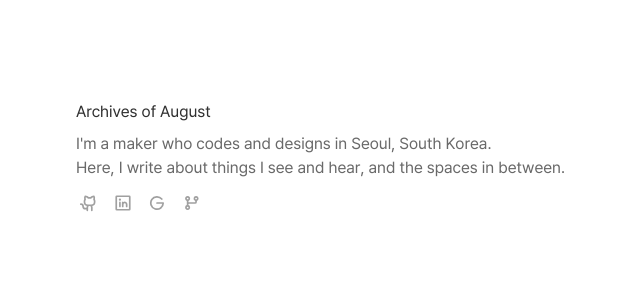
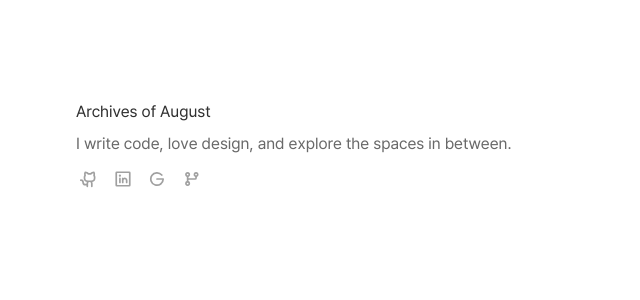
Before and after one commit to ArchivesofAugust/leegust, a Next.js app: page / in a window 1280 px wide. Shown: the top 300 px of the page, without its empty margins (284-924 px from the left). Built offline with nearby package versions, Linux system fonts and the light colour scheme.

Commit message:
Fixed title

```diff
--- a/libs/about/feature-layout/AboutLayout.tsx
+++ b/libs/about/feature-layout/AboutLayout.tsx
@@ -91,7 +91,7 @@ const AboutLayout = () => {
   ]
 
   return (
-    <Layout title="About" backHref="/">
+    <Layout title="About" hoverTitle="leegust" backHref="/">
       <div className={cx('container')}>
         {sections.map((section, index) => (
           <div key={index} className={cx('section')}>
--- a/libs/home/feature-layout/HomeLayout.tsx
+++ b/libs/home/feature-layout/HomeLayout.tsx
@@ -12,8 +12,7 @@ const cx = classNames.bind(styles)
 
 const HomeLayout = () => {
   const title = 'Archives of August'
-  const description =
-    "I'm a maker who codes and designs in Seoul, South Korea.\nHere, I write about things I see and hear, and the spaces in between."
+  const description = 'I write code, love design, and explore the spaces in between.'
 
   const socials: { icon: IconName; href: string }[] = [
     {
```
